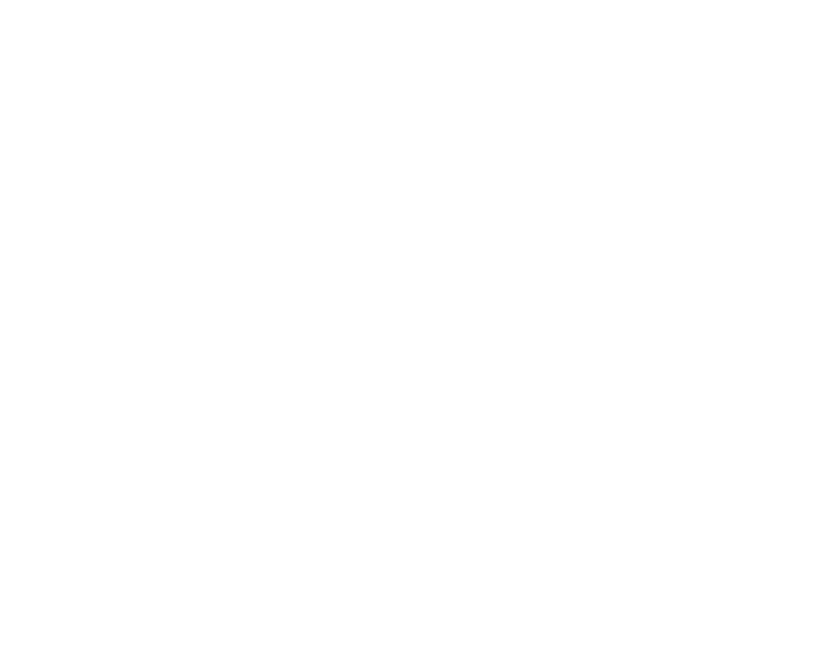
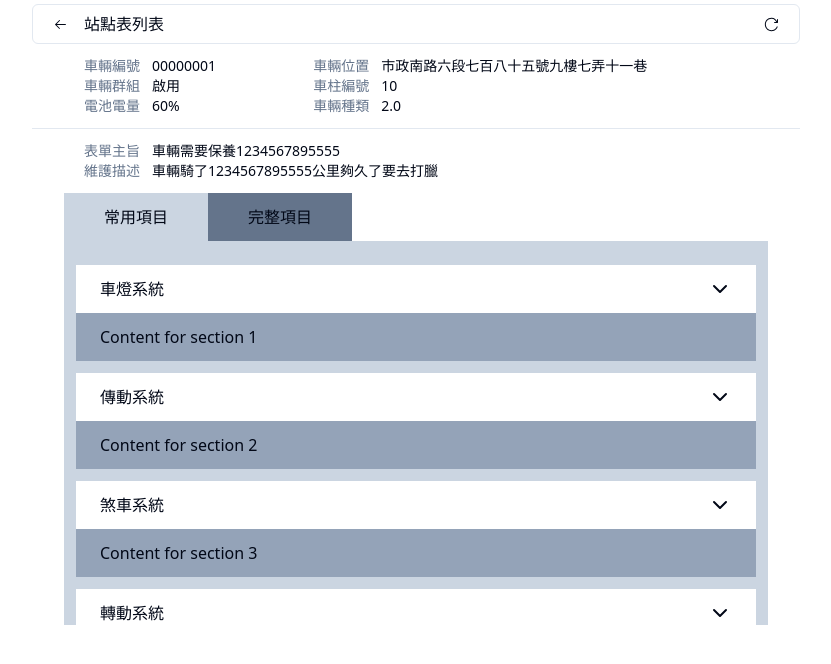
Before and after one commit to CaiXinRu/vite-react-shadcn-0516, a React (Vite) app: page /station-lists/station-details/00000001 in a window 1280 px wide. Before the commit this address had no page. Shown: the top 664 px of the page, without its empty margins (224-1055 px from the left). Built offline with nearby package versions, Linux system fonts and the light colour scheme.

Commit message:
feat: 初步建立詳細表單內容

```diff
--- a/src/App.tsx
+++ b/src/App.tsx
@@ -1,6 +1,5 @@
 import Providers from "@/Providers";
-import ClassOne from "@/pages/ClassOne";
-import StationDetail from "@/pages/StationDetail";
+import StationDetails from "@/pages/StationDetails";
 import StationLists from "@/pages/StationLists";
 import StationMain from "@/pages/StationMain";
 import { BrowserRouter, Route, Routes } from "react-router-dom";
@@ -15,8 +14,10 @@
           <Routes>
             <Route path="/" element={<StationMain />} />
             <Route path="/station-lists/:id" element={<StationLists />} />
-            <Route path="/class-one" element={<ClassOne />} />
-            <Route path="/station/:id" element={<StationDetail />} />
+            <Route
+              path="/station-lists/station-details/:id"
+              element={<StationDetails />}
+            />
           </Routes>
         </BrowserRouter>
       </Providers>
--- /dev/null
+++ b/src/components/1_3_StationDetailDown.tsx
@@ -0,0 +1,44 @@
+import { useState } from "react";
+import { AccordionParents } from "./1_3__accordionParents";
+
+interface Tab {
+  label: string;
+  content: JSX.Element;
+}
+
+const tabs: Tab[] = [
+  {
+    label: "常用項目",
+    content: <AccordionParents />,
+  },
+  { label: "完整項目", content: <p>Tab 2 Content</p> },
+];
+
+export function StationDetailDown() {
+  const [activeTab, setActiveTab] = useState<number>(0);
+
+  const handleTabClick = (index: number) => {
+    setActiveTab(index);
+  };
+
+  return (
+    <div className="container mb-3">
+      <div>
+        {tabs.map((tab, index) => (
+          <button
+            key={index}
+            className={`px-10 py-3 ${
+              activeTab === index ? "bg-slate-300" : "bg-slate-500"
+            }`}
+            onClick={() => handleTabClick(index)}
+          >
+            {tab.label}
+          </button>
+        ))}
+      </div>
+      <div className="w-full h-96 bg-slate-300 px-3 py-3 overflow-auto">
+        {tabs[activeTab].content}
+      </div>
+    </div>
+  );
+}
--- /dev/null
+++ b/src/components/1_3_StationDetailTop.tsx
@@ -0,0 +1,56 @@
+import { useLists } from "@/context/listContext";
+import { useParams } from "react-router-dom";
+
+export function StationDetailTop() {
+  const { lists } = useLists();
+  const { id } = useParams<{ id: string }>();
+
+  const list = lists.find((list) => list.id === id);
+
+  if (!list) {
+    return <div>表單不存在</div>;
+  }
+
+  return (
+    <>
+      <div className="my-3 px-10 grid grid-cols-6 grid-rows-3 text-sm">
+        <div className="col-span-2">
+          <span className="text-slate-500 px-3">車輛編號</span>
+          <span>{list.id}</span>
+        </div>
+        <div className="col-span-4">
+          <span className="text-slate-500 px-3">車輛位置</span>
+          <span>市政南路六段七百八十五號九樓七弄十一巷</span>
+        </div>
+        <div className="col-span-2">
+          <span className="text-slate-500 px-3">車輛群組</span>
+          <span>{list.situation}</span>
+        </div>
+        <div className="col-span-3">
+          <span className="text-slate-500 px-3">車柱編號</span>
+          <span>{list.barNumber}</span>
+        </div>
+        <div></div>
+        <div className="col-span-2">
+          <span className="text-slate-500 px-3">電池電量</span>
+          <span>{list.power}%</span>
+        </div>
+        <div className="col-span-3">
+          <span className="text-slate-500 px-3">車輛種類</span>
+          <span>{list.bikeType}</span>
+        </div>
+      </div>
+      <hr />
+      <div className="my-3 px-10 grid grid-rows-2 text-sm">
+        <div>
+          <span className="text-slate-500 px-3">表單主旨</span>
+          <span>車輛需要保養1234567895555</span>
+        </div>
+        <div>
+          <span className="text-slate-500 px-3">維護描述</span>
+          <span>車輛騎了1234567895555公里夠久了要去打臘</span>
+        </div>
+      </div>
+    </>
+  );
+}
--- /dev/null
+++ b/src/components/1_3__accordionParents.tsx
@@ -0,0 +1,30 @@
+import { AccordionChild } from "./1_3_accordionChild";
+
+export function AccordionParents() {
+  const accordionData = [
+    {
+      title: "車燈系統",
+      content: "Content for section 1",
+    },
+    {
+      title: "傳動系統",
+      content: "Content for section 2",
+    },
+    {
+      title: "煞車系統",
+      content: "Content for section 3",
+    },
+    {
+      title: "轉動系統",
+      content: "Content for section 4",
+    },
+  ];
+
+  return (
+    <div className="app">
+      {accordionData.map((item, index) => (
+        <AccordionChild key={index} title={item.title} content={item.content} />
+      ))}
+    </div>
+  );
+}
--- /dev/null
+++ b/src/components/1_3_accordionChild.tsx
@@ -0,0 +1,28 @@
+import { ChevronDownIcon } from "lucide-react";
+import { useState } from "react";
+
+type AccordionProps = {
+  title: string;
+  content: string;
+};
+
+export function AccordionChild({ title, content }: AccordionProps) {
+  const [isOpen, setIsOpen] = useState(true);
+
+  const toggleAccordion = () => {
+    setIsOpen(!isOpen);
+  };
+
+  return (
+    <>
+      <div className="mt-3 px-6 py-3 bg-white w-full flex justify-between">
+        <div>{title}</div>
+        <button onClick={toggleAccordion}>
+          <ChevronDownIcon />
+        </button>
+      </div>
+
+      {isOpen && <div className="px-6 py-3 bg-slate-400">{content}</div>}
+    </>
+  );
+}
--- /dev/null
+++ b/src/pages/StationDetails.tsx
@@ -0,0 +1,13 @@
+import { StationDetailDown } from "@/components/1_3_StationDetailDown";
+import { StationDetailTop } from "@/components/1_3_StationDetailTop";
+import { Header } from "@/components/Header";
+
+export default function StationDetails() {
+  return (
+    <>
+      <Header />
+      <StationDetailTop />
+      <StationDetailDown />
+    </>
+  );
+}
--- a/src/pages/Test.tsx
+++ /dev/null
@@ -1,10 +0,0 @@
-import { Header } from "@/components/Header";
-
-export default function Test() {
-  return (
-    <>
-      <Header />
-      123456
-    </>
-  );
-}
```
